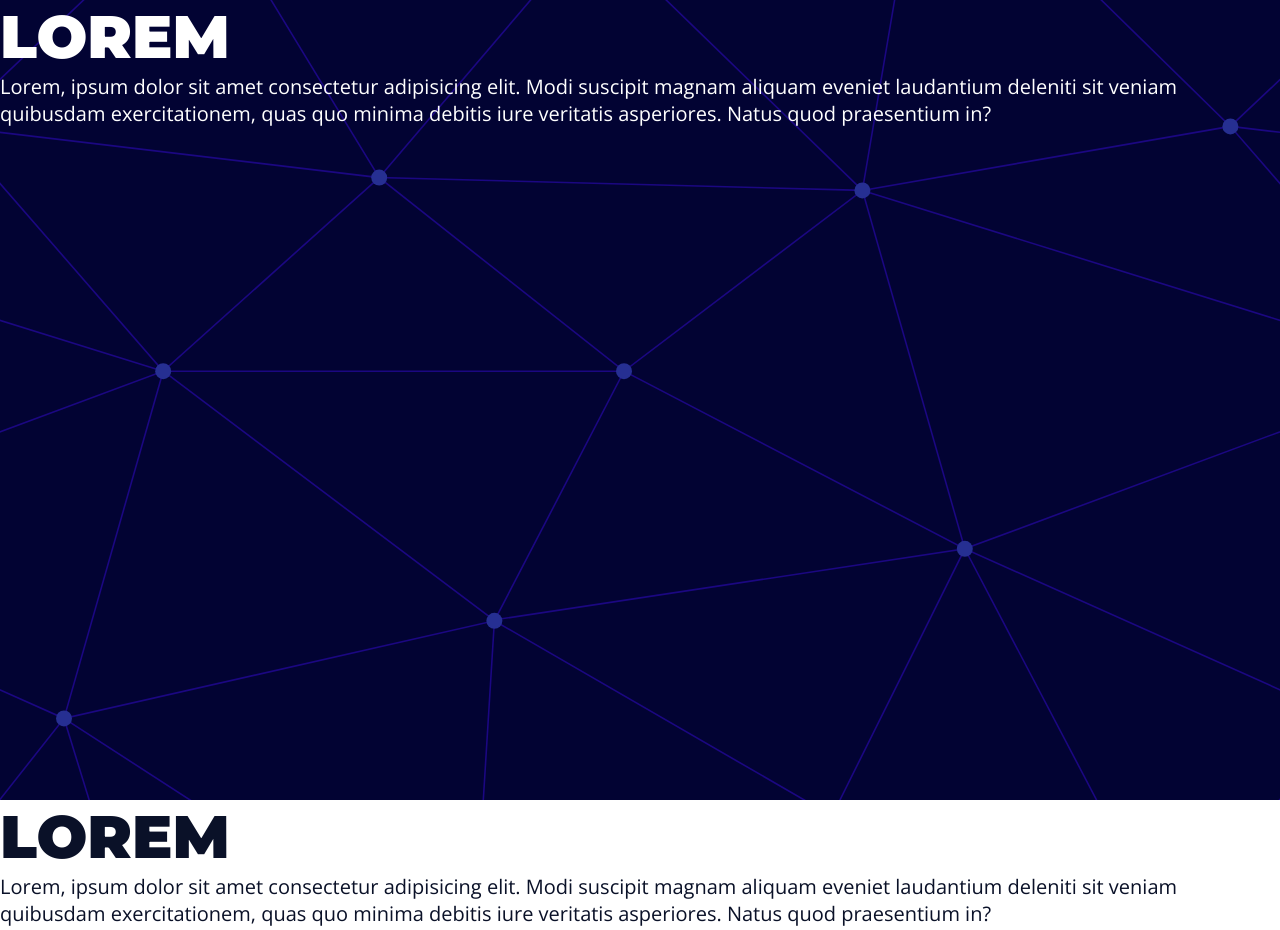
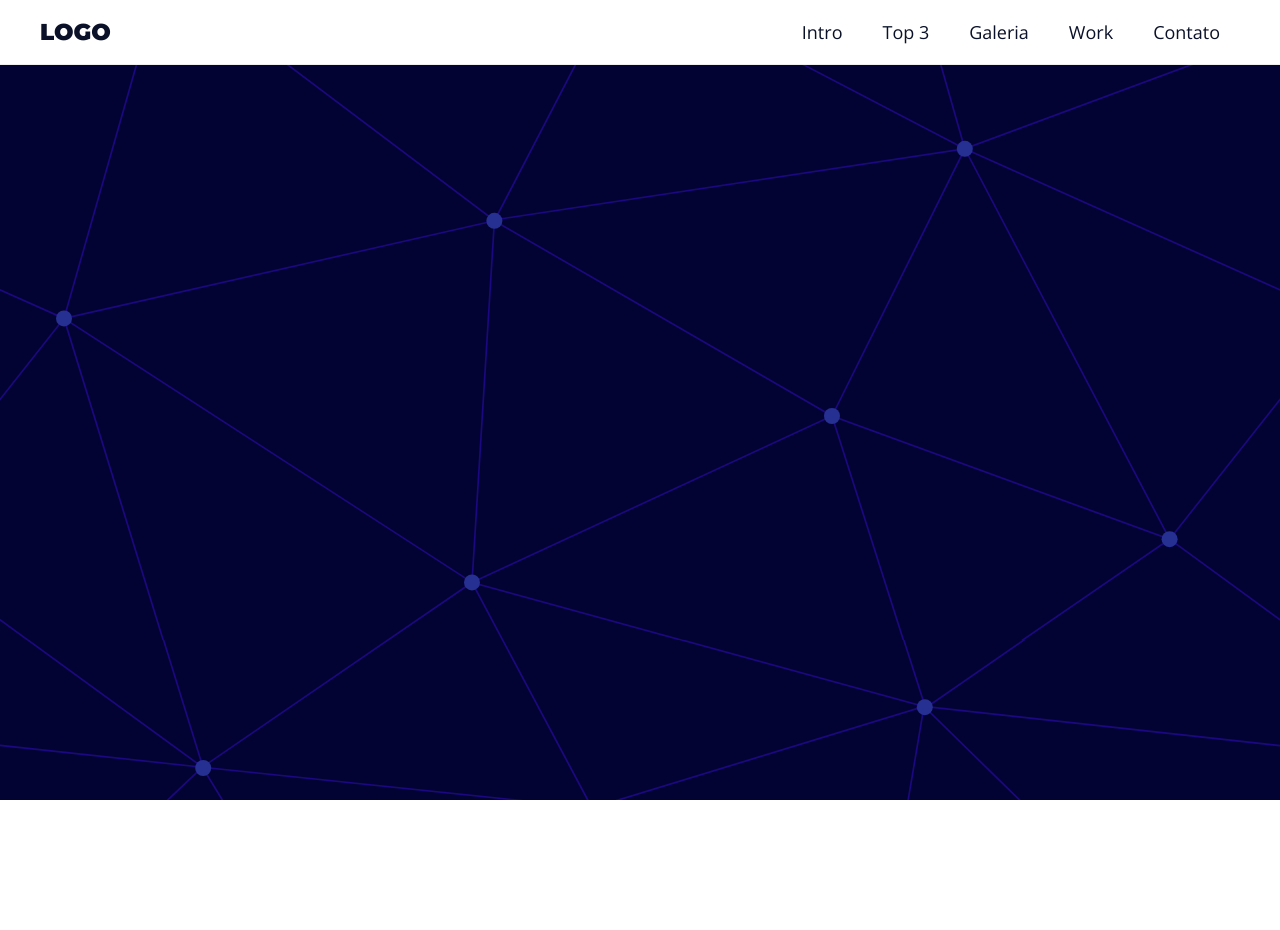
Before and after one commit to KarlosHenryque/Landing-Page, a plain HTML site: page index.html in a window 1280 px wide. After the commit the page ends 800 px from the top, so only its background shows below. Drawn offline with nearby package versions, Linux system fonts and the light colour scheme.

Commit message:
Criação do menu

```diff
--- a/index.html
+++ b/index.html
@@ -13,19 +13,25 @@
       <link rel="stylesheet" href="pasta/css/style.css">
 
 </head>
-<body>
-    <section class="main-bg section">
-        <div class="main content">
-            <h1>lorem</h1>
-            <p>Lorem, ipsum dolor sit amet consectetur adipisicing elit. Modi suscipit magnam aliquam eveniet laudantium deleniti sit veniam quibusdam exercitationem, quas quo minima debitis iure veritatis asperiores. Natus quod praesentium in?</p>
-        </div>
-    </section>
+<body class="main-bg">
+    <aside class="menu">
+        <section class="main-content menu-content">
+            <h1>
+                <a href="#">LOGO</a>
+            </h1>
+            <nav>
+                <ul>
+                    <li><a href="#">Intro</a></li>
+                    <li><a href="#">Top 3</a></li>
+                    <li><a href="#">Galeria</a></li>
+                    <li><a href="#">Work</a></li>
+                    <li><a href="#">Contato</a></li>
+                </ul>
+            </nav>
+        </section>
+    </aside>
 
-    <section class="white-bg section">
-        <div class="main content">
-            <h1>lorem</h1>
-            <p>Lorem, ipsum dolor sit amet consectetur adipisicing elit. Modi suscipit magnam aliquam eveniet laudantium deleniti sit veniam quibusdam exercitationem, quas quo minima debitis iure veritatis asperiores. Natus quod praesentium in?</p>
-        </div>
-    </section>
+
+
 </body>
 </html>
--- a/pasta/css/style.css
+++ b/pasta/css/style.css
@@ -1,6 +1,7 @@
 :root{
  --primary-color: #0A1128;
  --white: #ffff;
+ --light-gray: #eeeeee;
  --gap: 3rem;
 }
 
@@ -48,6 +49,10 @@ h5{
     font-size: 3.5rem;
 }
 
+a{
+    text-decoration: none;
+}
+
 .main-bg{
     background-image: url('../img/main.svg');
     background-size: cover;
@@ -68,3 +73,59 @@ h5{
 .section {
     min-height: 100vh;
 }
+
+.menu{
+    background: var(--white);
+    position: fixed;
+    top: 0;
+    left: 0;
+    right: 0;
+    width: 100%;
+    border-bottom: 1px solid var(--light-gray);
+}
+
+.menu-content{
+   display: flex;
+   justify-content: space-between;
+   align-items: center;
+   padding-top: 0;
+   padding-bottom: 0;
+}
+
+.menu h1{
+    font-size: 2.3rem;
+    color: var(--primary-color);
+}
+
+.menu h1 a{
+    color: inherit;
+}
+
+.menu ul {
+   list-style: none;
+   display: flex;
+}
+
+.menu ul li a{
+    display: block;
+    padding: 2rem;
+    font-size: 1.8rem;
+    color: var(--primary-color);
+    position: relative;
+}
+
+.menu ul li a::after{
+    content: '';
+    position: absolute;
+    bottom: 1rem;
+    left: 50%;
+    width: 0;
+    height: 0.2rem;
+    background: crimson;
+    transition: all 300ms ease-in-out;
+}
+
+.menu ul li a:hover::after{
+    width: 50px;
+    left: 25%;
+}
```
